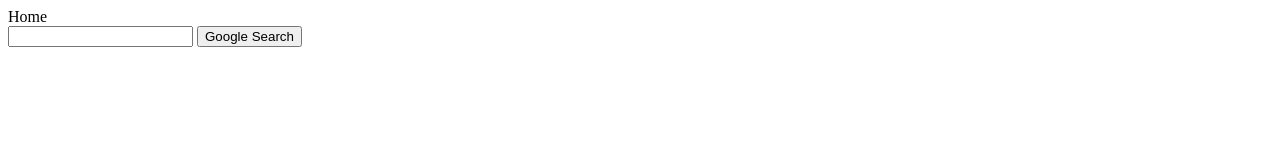
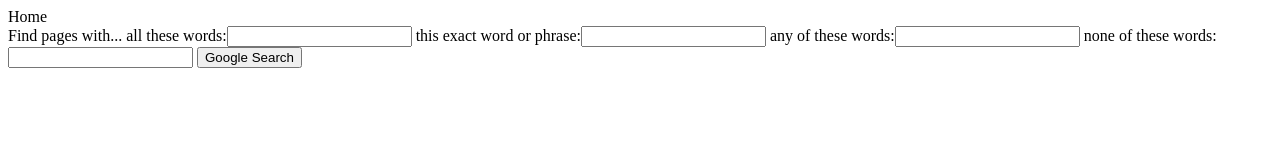
Before and after one commit to shashwot123/google-frontend-clone, a plain HTML site: page advanced_search.html in a window 1280 px wide. Drawn offline with Linux system fonts and the light colour scheme.

```diff
--- a/advanced_search.html
+++ b/advanced_search.html
@@ -12,7 +12,11 @@
     <body>
         <a href="index.html">Home</a>
         <form action="https://www.google.com/search">
-            <input type="text" name="q">
+            <label>Find pages with...</label>
+            <label>all these words:</label><input type="text" name="q">
+            <label>this exact word or phrase:</label><input type="text" name="q">
+            <label>any of these words:</label><input type="text" name="q">
+            <label>none of these words:</label><input type="text" name="q">
             <input type="submit" value="Google Search">
         </form>
     </body>
```
Also changed, not shown: image_search.html (+1 -0 lines).
